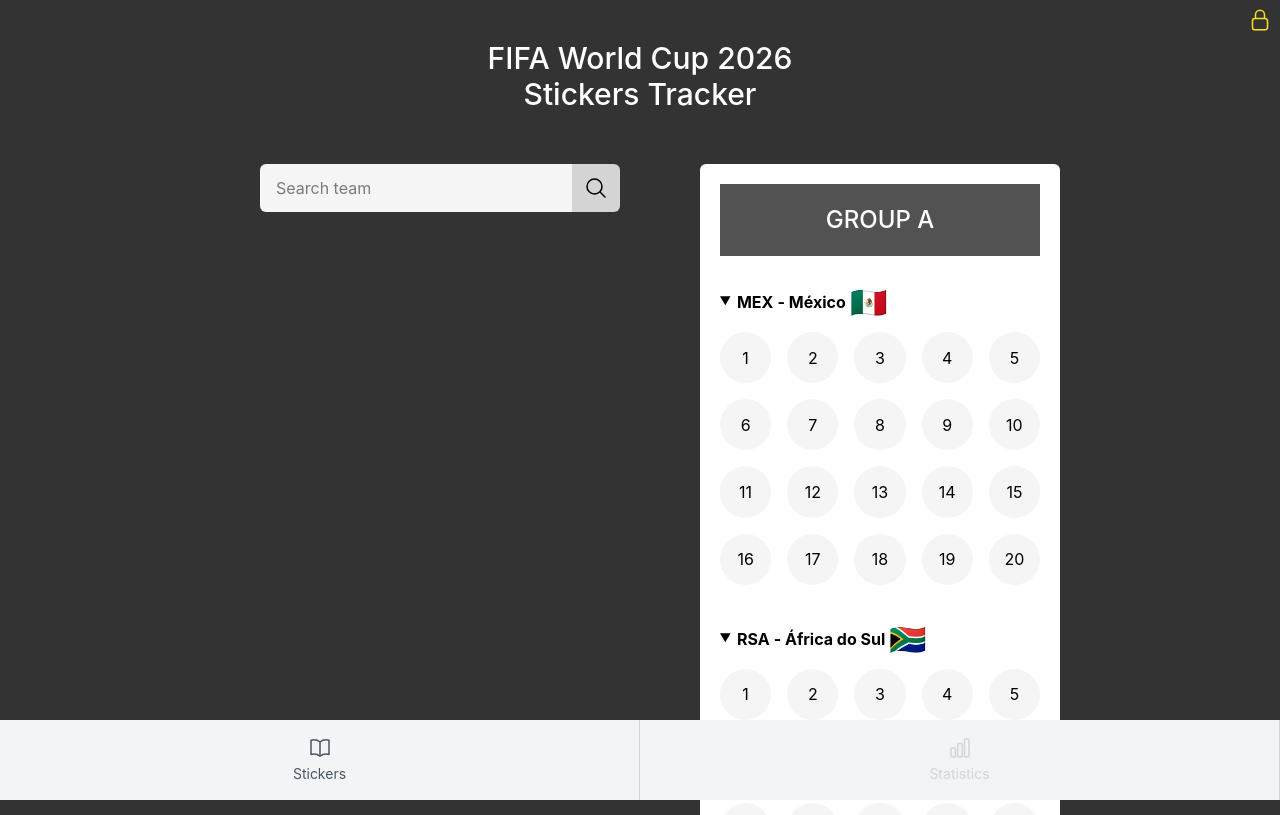
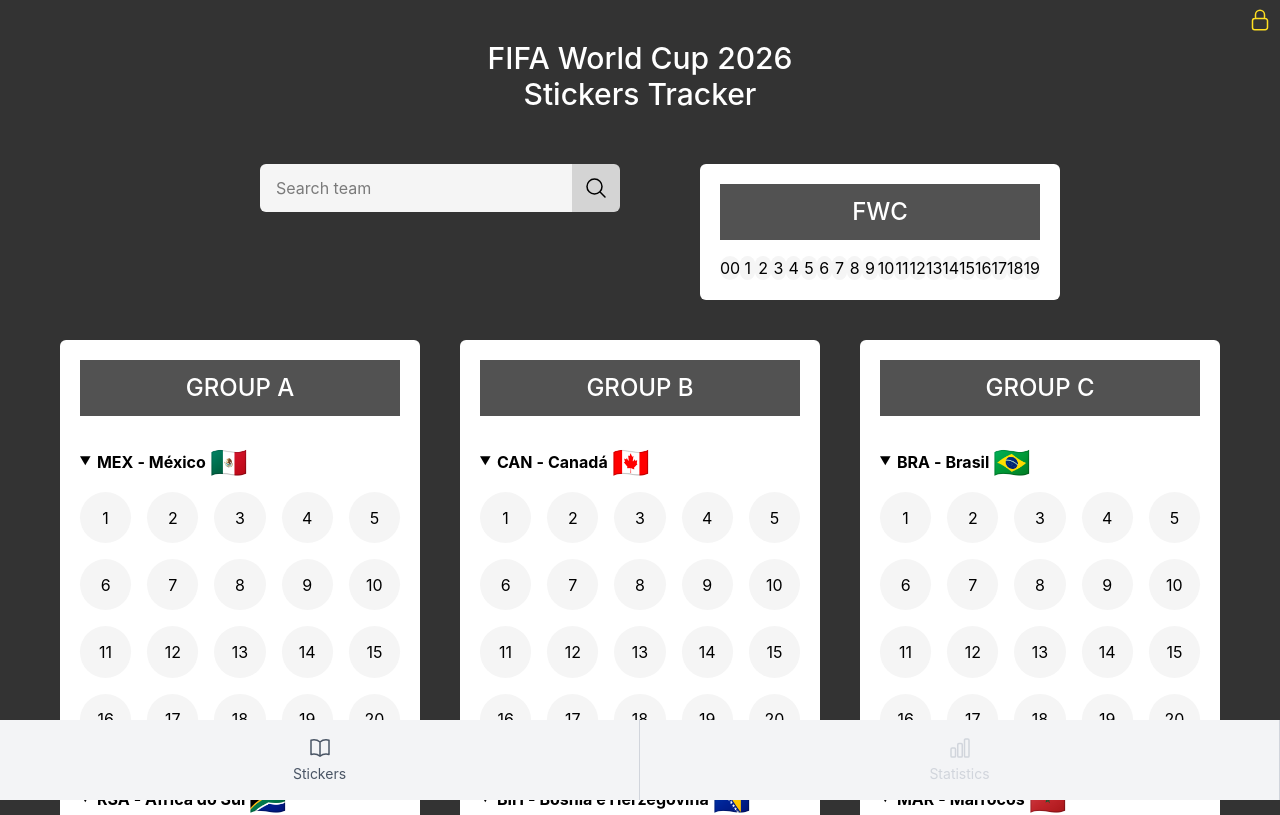
Before and after one commit to caueamaral/react-wc2026-stickers-tracker, a React (Vite) app: page / in a window 1280 px wide. Shown: the top 815 px of the page. Built offline with nearby package versions, Linux system fonts and the light colour scheme.

Commit message:
feat: add FWC sticker category support

```diff
--- /dev/null
+++ b/src/components/FWCs.tsx
@@ -0,0 +1,47 @@
+import { fwcStickers } from '../data/stickers'
+
+type FWCsProps = {
+    selectedStickers: number[]
+    onToggleSticker: (number: number) => void
+    areStickersLocked: boolean
+}
+
+export function FWCs({
+    selectedStickers,
+    onToggleSticker,
+    areStickersLocked
+}: FWCsProps) {
+    return (
+        <article className="bg-white gap-10 p-5 rounded-md w-90">
+            <header className="mb-4">
+                <h2 className="bg-neutral-600 text-white text-2xl font-medium text-center uppercase p-3">
+                    FWC
+                </h2>
+            </header>
+            <div className="flex">
+                {
+                    fwcStickers.map(number => (
+                        <button
+                            key={number}
+                            disabled={areStickersLocked}
+                            className={`
+                                ${selectedStickers.includes(number)
+                                    ? 'selected'
+                                    : ''
+                                }
+                                ${areStickersLocked
+                                    ? 'cursor-not-allowed'
+                                    : 'cursor-pointer hover:bg-neutral-200'
+                                }
+                                text-center flex flex-1 aspect-square items-center justify-center rounded-full number bg-neutral-100
+                            `}
+                            onClick={() => onToggleSticker(number)}
+                        >
+                            {number === 0 ? '00' : number}
+                        </button>
+                    ))
+                }
+            </div>
+        </article>
+    )
+}
--- a/src/components/Groups.tsx
+++ b/src/components/Groups.tsx
@@ -1,50 +1,19 @@
-import { useState, useEffect } from 'react'
-
 import { groups } from '../data/groups'
 import { Team } from '../components/Team'
 
-const SELECTED_STICKERS_KEY = 'selectedStickers'
-
-type SelectedStickers = Record<string, number[]>
-
 type GroupsProps = {
+    selectedStickers: Record<string, number[]>
+    onToggleSticker: (temCode: string, number: number) => void
     areStickersLocked: boolean
     searchTeam: string
 }
 
-export function Groups({ areStickersLocked, searchTeam }: GroupsProps) {
-    const [selectedStickers, setSelectedStickers] = useState<SelectedStickers>(() => {
-        const stored = localStorage.getItem(SELECTED_STICKERS_KEY)
-
-        if (!stored) {
-            return {}
-        }
-
-        try {
-            return JSON.parse(stored)
-        } catch {
-            return {}
-        }
-    })
-
-    function onToggleSticker(teamCode: string, number: number) {
-        setSelectedStickers(current => {
-          const teamStickers = current[teamCode] ?? []
-
-          return {
-            ...current,
-
-            [teamCode]: teamStickers.includes(number)
-                ? teamStickers.filter(n => n !== number)
-                : [...teamStickers, number]
-          }
-        })
-    }
-
-    useEffect(() => {
-        localStorage.setItem(SELECTED_STICKERS_KEY, JSON.stringify(selectedStickers))
-    }, [selectedStickers])
-
+export function Groups({
+        selectedStickers,
+        onToggleSticker,
+        areStickersLocked,
+        searchTeam
+}: GroupsProps) {
     const normalizedSearch = searchTeam.trim().toUpperCase()
 
     const filteredGroups = groups
@@ -64,7 +33,7 @@
         filteredGroups.map(group => (
             <article key={group.letter} className="bg-white gap-10 p-5 rounded-md w-90">
                 <header className="mb-4">
-                    <h2 className="bg-neutral-600 text-white text-2xl font-medium text-center uppercase p-5">
+                    <h2 className="bg-neutral-600 text-white text-2xl font-medium text-center uppercase p-3">
                         Group {group.letter}
                     </h2>
                 </header>
--- a/src/components/Team.tsx
+++ b/src/components/Team.tsx
@@ -1,4 +1,4 @@
-import { stickers } from '../data/stickers'
+import { groupStickers } from '../data/stickers'
 import type { Team } from '../types/team'
 
 type TeamProps = {
@@ -22,13 +22,20 @@
             <div className="flex flex-col gap-4 mb-5">
                 {[0, 5, 10, 15].map(start => (
                     <div key={start} className="flex gap-4">
-                        {stickers.slice(start, start + 5).map(number => (
+                        {groupStickers.slice(start, start + 5).map(number => (
                             <button
+                                key={number}
                                 disabled={areStickersLocked}
-                                key={number}
                                 className={`
-                                    ${selectedStickers.includes(number) ? 'selected' : ''}
-                                    ${areStickersLocked ? 'cursor-not-allowed' : 'cursor-pointer hover:bg-neutral-200'}
+                                    ${
+                                        selectedStickers.includes(number)
+                                        ? 'selected'
+                                        : ''
+                                    }
+                                    ${areStickersLocked
+                                        ? 'cursor-not-allowed'
+                                        : 'cursor-pointer hover:bg-neutral-200'
+                                    }
                                     text-center flex flex-1 aspect-square items-center justify-center rounded-full number bg-neutral-100
                                 `}
                                 onClick={() => onToggleSticker(number)}
--- a/src/data/stickers.ts
+++ b/src/data/stickers.ts
@@ -1,4 +1,13 @@
-export const stickers: number[] = [
-    1, 2, 3, 4, 5, 6, 7, 8, 9, 10,
-    11, 12, 13, 14, 15, 16, 17, 18, 19, 20
+export const groupStickers: number[] = [
+    1, 2, 3, 4, 5,
+    6, 7, 8, 9, 10,
+    11, 12, 13, 14, 15,
+    16, 17, 18, 19, 20
 ]
+
+export const fwcStickers: number[] = [
+    0, 1, 2, 3, 4,
+    5, 6, 7, 8, 9,
+    10, 11, 12, 13, 14,
+    15, 16, 17, 18, 19
+]
--- a/src/pages/Statistics.tsx
+++ b/src/pages/Statistics.tsx
@@ -1,9 +1,19 @@
 export function Statistics() {
+    const totalStickers = 980
+    const completedStickers = 0
+    const incompleteStickers = 0
+
     return (
-        <main className="flex flex-wrap justify-center gap-10 px-10">
-            <section>
-                Statistics
-            </section>
+        <main className="flex flex-wrap justify-center gap-5 px-10">
+            <article className="bg-white p-4 rounded-md w-90">
+                Total: {totalStickers}
+            </article>
+            <article className="bg-white p-4 rounded-md w-90">
+                Completed: {completedStickers}
+            </article>
+            <article className="bg-white p-4 rounded-md w-90">
+                Incomplete: {incompleteStickers}
+            </article>
         </main>
     )
 }
--- a/src/pages/Stickers.tsx
+++ b/src/pages/Stickers.tsx
@@ -1,8 +1,13 @@
+import { useEffect, useState } from 'react'
+
 import { Lock } from '../components/Lock'
 import { Search } from '../components/Search'
+import { FWCs } from '../components/FWCs'
 import { Groups } from '../components/Groups'
 
 import type { Dispatch, SetStateAction } from 'react'
+
+type SelectedStickers = Record<string, number[]>
 
 type StickersProps = {
     areStickersLocked: boolean
@@ -11,12 +16,46 @@
     toggleStickersLock: () => void
 }
 
+const SELECTED_STICKERS_KEY = 'selectedStickers'
+
 export function Stickers({
     areStickersLocked,
     setSearchTeam,
     searchTeam,
     toggleStickersLock
 }: StickersProps) {
+    const [selectedStickers, setSelectedStickers] = useState<SelectedStickers>(() => {
+        const stored = localStorage.getItem(SELECTED_STICKERS_KEY)
+
+        if (!stored) {
+            return {}
+        }
+
+        try {
+            return JSON.parse(stored)
+        } catch {
+            return {}
+        }
+    })
+
+    function onToggleSticker(teamCode: string, number: number) {
+        setSelectedStickers(current => {
+            const teamStickers = current[teamCode] ?? []
+
+            return {
+            ...current,
+
+            [teamCode]: teamStickers.includes(number)
+                ? teamStickers.filter(n => n !== number)
+                : [...teamStickers, number]
+            }
+        })
+    }
+
+    useEffect(() => {
+        localStorage.setItem(SELECTED_STICKERS_KEY, JSON.stringify(selectedStickers))
+    }, [selectedStickers])
+
     return (
         <main className="flex flex-wrap justify-center gap-10 px-10">
             <Lock
@@ -27,7 +66,14 @@
                 searchTeam={searchTeam}
                 setSearchTeam={setSearchTeam}
             />
+            <FWCs
+                selectedStickers={selectedStickers.FWC ?? []}
+                onToggleSticker={number => onToggleSticker('FWC', number)}
+                areStickersLocked={areStickersLocked}
+            />
             <Groups
+                selectedStickers={selectedStickers}
+                onToggleSticker={onToggleSticker}
                 areStickersLocked={areStickersLocked}
                 searchTeam={searchTeam}
             />
```
